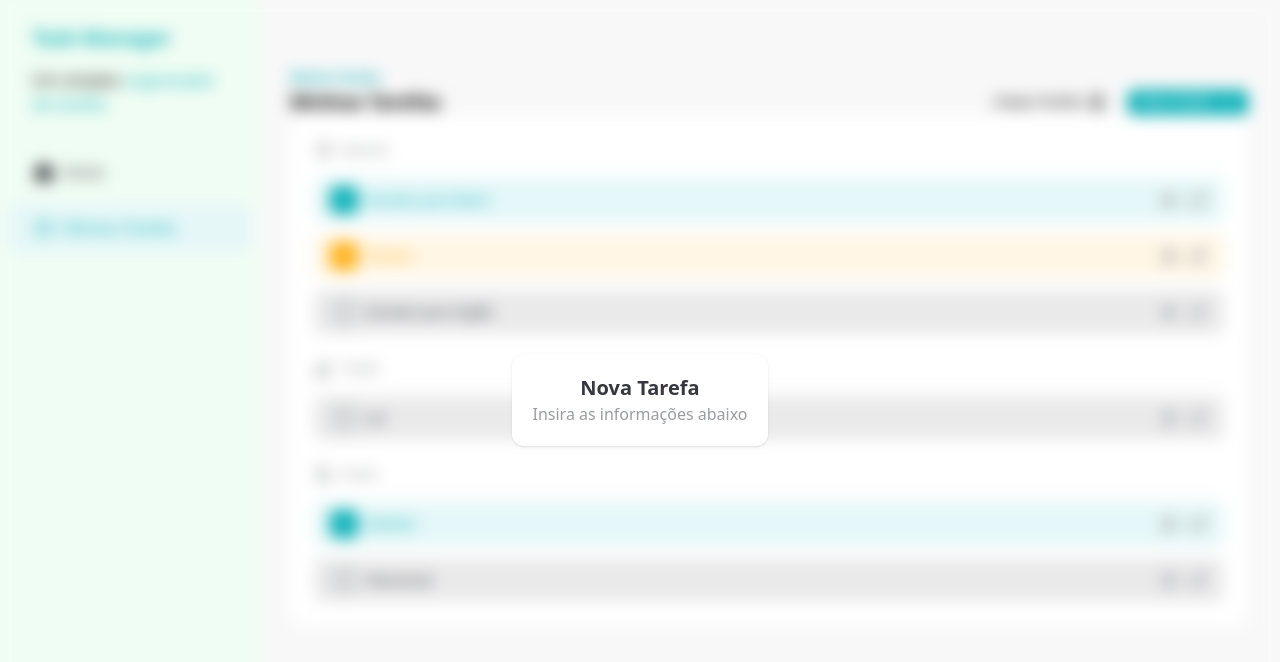
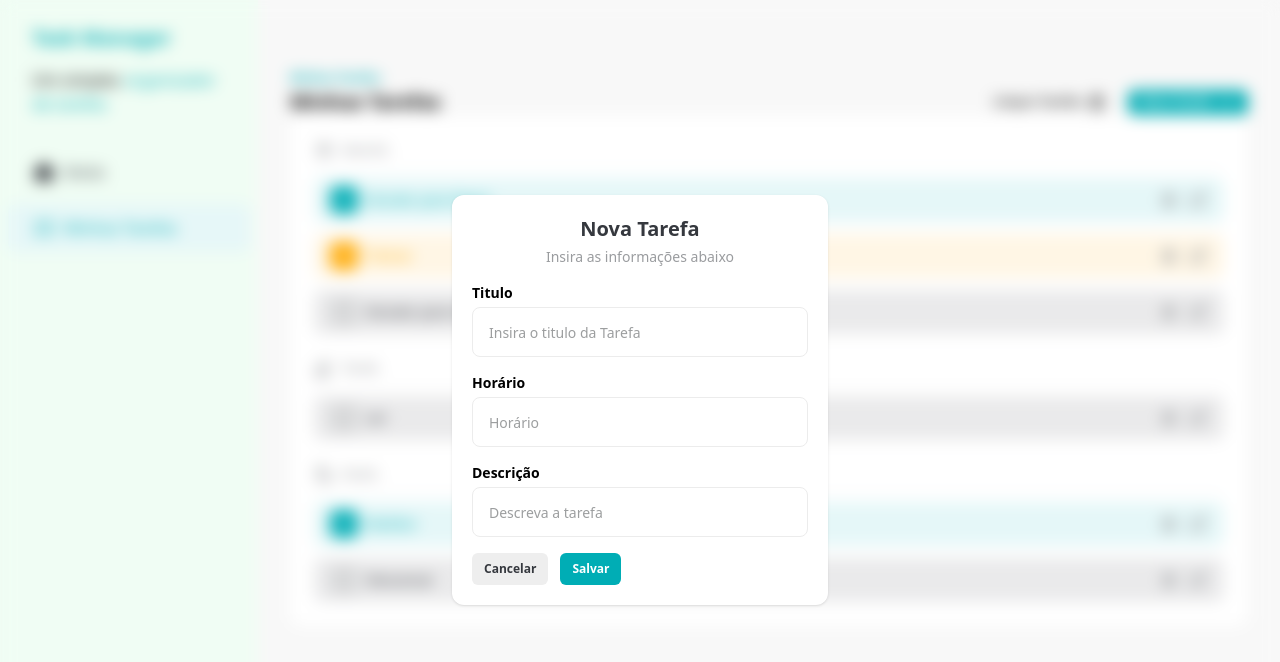
Before and after one commit to eracksonsouza/todo-master, a React (Vite) app: page / in a window 1280 px wide. Both pictures are taken after a click on the button "Nova Tarefa". Shown: the top 662 px of the page. Built offline with nearby package versions, Linux system fonts and the light colour scheme.

Commit message:
feat: ensure AddTaskDialog can be closed

```diff
--- a/src/components/AddTaskDialog.jsx
+++ b/src/components/AddTaskDialog.jsx
@@ -1,6 +1,8 @@
 import { createPortal } from "react-dom";
+import Input from "./Input";
+import Button from "./Button";
 
-const AddTaskDialog = ({ isOpen }) => {
+const AddTaskDialog = ({ isOpen, handleClose }) => {
   if (!isOpen) return null;
   //o createPortal foi utilizado para igualar o componente AddTaskDialog junto com a div root
   //ele vai ser renderizado onde a gente colocar como segundo parametro
@@ -8,8 +10,37 @@ const AddTaskDialog = ({ isOpen }) => {
     <div className="fixed bottom-0 backdrop-blur left-0 top-0 flex h-screen w-screen items-center justify-center">
       {/* Criando a caixa do dialog */}
       <div className="p-5 rounded-xl text-center bg-white shadow">
-            <h2 className="text-[#35383e] text-xl font-semibold ">Nova Tarefa</h2>
-            <p className="text-[#9a9c9f] ">Insira as informações abaixo</p>
+        <h2 className="text-[#35383e] text-xl font-semibold ">Nova Tarefa</h2>
+        <p className="text-[#9a9c9f] my-1 text-sm mt-1 mb-4 ">
+          Insira as informações abaixo
+        </p>
+
+        <div className="space-y-4 flex flex-col w-[336px]">
+          <Input
+            id="title"
+            label="Titulo"
+            placeholder="Insira o titulo da Tarefa"
+          />
+          <Input id="time" label="Horário" placeholder="Horário" />
+          <Input
+            id="description"
+            label="Descrição"
+            placeholder="Descreva a tarefa"
+          />
+          <div className="flex gap-3">
+            <Button
+              size="large"
+              className="w-full"
+              variant="secondary"
+              onClick={handleClose}
+            >
+              Cancelar
+            </Button>
+            <Button size="large" className="w-full">
+              Salvar
+            </Button>
+          </div>
+        </div>
       </div>
     </div>,
     document.body
--- a/src/components/Tasks.jsx
+++ b/src/components/Tasks.jsx
@@ -15,7 +15,7 @@ import AddTaskDialog from "./AddTaskDialog";
 
 const Tasks = () => {
   const [tasks, setTasks] = useState(TASKS);
-  const [addTaskDialogIsOpen, setAddTaskDialogIsOpen] = useState(false)
+  const [addTaskDialogIsOpen, setAddTaskDialogIsOpen] = useState(false);
 
   const morningTasks = tasks.filter((tasks) => tasks.time === "morning");
 
@@ -77,7 +77,10 @@ const Tasks = () => {
             <AddIcon />
           </Button>
 
-          <AddTaskDialog isOpen={addTaskDialogIsOpen}/>
+          <AddTaskDialog
+            isOpen={addTaskDialogIsOpen}
+            handleClose={() => setAddTaskDialogIsOpen(false)}
+          />
         </div>
       </div>
 
```
